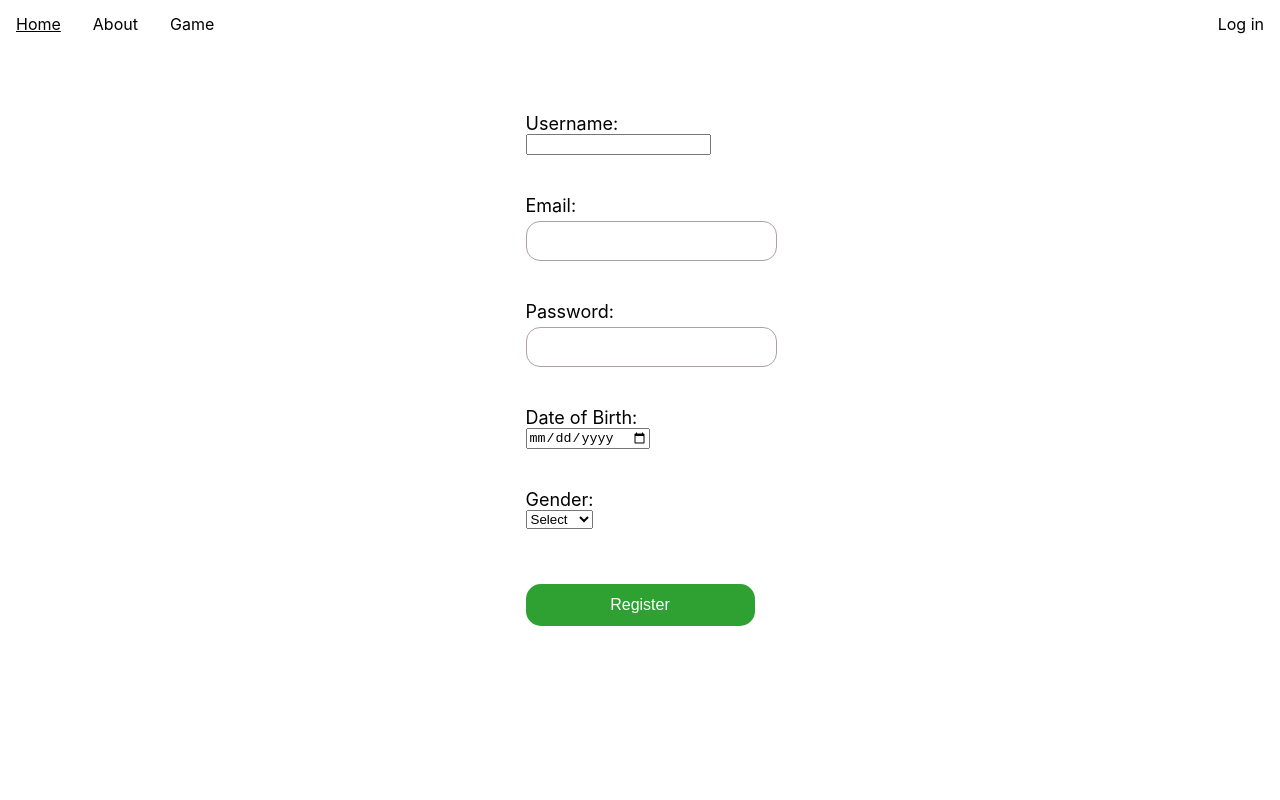
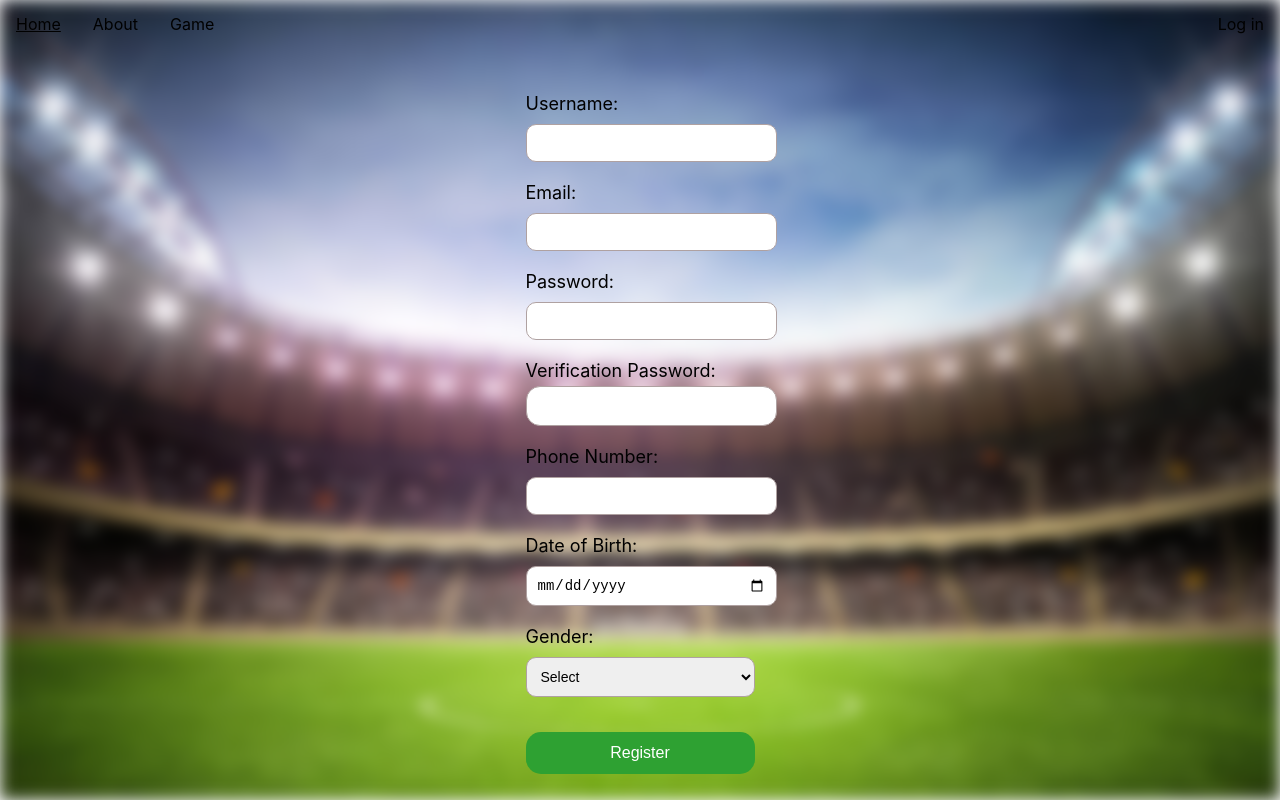
Before and after one commit to Shmulls/GoalFeed-Frontned, a React (Create React App) app: page /register in a window 1280 px wide. Built offline with nearby package versions, Linux system fonts and the light colour scheme.

Commit message:
register design page

```diff
--- a/src/Pages/register/register.css
+++ b/src/Pages/register/register.css
@@ -0,0 +1,36 @@
+.background-image {
+    background-image: url("/src/Pages/login/loginPhoto.jpg");
+    background-size: cover;
+    background-position: center;
+    filter: blur(8px); /* Apply blur effect */
+    position: fixed;
+    top: 0;
+    left: 0;
+    right: 0;
+    bottom: 0;
+    z-index: -1;
+
+  }
+  label{
+    font-size: 18px;
+    margin-top: 0px;
+    display: flex;
+    flex-direction: column;
+    align-items: flex-start;
+  }
+  select[type="gender"],
+  input[type="text"],
+  input[type="remail"],
+  input[type="rpassword"],
+  input[type="Vpassword"],
+  input[type="tel"],
+  input[type="date"] {
+  /* margin-left: .5rem; */
+  padding: 10px;
+  /* display: flex; */
+  font-size: 14px;
+  border: 1px solid #afa1a1;
+  border-radius: 10px;
+  margin-top: 10px;
+  width: 100%;
+}
--- a/src/Pages/register/register.js
+++ b/src/Pages/register/register.js
@@ -3,12 +3,20 @@ import { useNavigate } from "react-router-dom";
 import { sendRegistrationRequest } from "../../API/Auth_calls";
 import "./register.css";
 
+function checkPassword(password) {
+  // Password regex pattern to match the specified conditions
+  const passwordRegex = /^(?=.*[a-z])(?=.*[A-Z])(?=.*\d)(?=.*[@$!%*?&])[A-Za-z\d@$!%*?&]{8,12}$/;
+  return passwordRegex.test(password);
+}
+
 function Register() {
   const [username, setUsername] = useState("");
   const [email, setEmail] = useState("");
   const [password, setPassword] = useState("");
+  const [Vpassword, setVPassword] = useState("");
   const [dateOfBirth, setDateOfBirth] = useState("");
   const [gender, setGender] = useState("");
+  const [phoneNumber, setPhoneNumber] = useState("");
   const navigate = useNavigate();
 
   const handleUsernameChange = (event) => {
@@ -23,6 +31,10 @@ function Register() {
     setPassword(event.target.value);
   };
 
+  const handleVPasswordChange = (event) => {
+    setVPassword(event.target.value);
+  };
+
   const handleDateOfBirthChange = (event) => {
     setDateOfBirth(event.target.value);
   };
@@ -31,11 +43,20 @@ function Register() {
     setGender(event.target.value);
   };
 
+  const handlePhoneNumberChange = (event) => {
+    setPhoneNumber(event.target.value);
+  };
+
   const handleSubmit = async (event) => {
     event.preventDefault();
     console.log(
-      `Username: ${username}, Email: ${email}, Password: ${password}, Date of Birth: ${dateOfBirth}, Gender: ${gender}`,
+      `Username: ${username}, Email: ${email}, Password: ${password}, Date of Birth: ${dateOfBirth}, Gender: ${gender}, Phone Number: ${phoneNumber}`
     );
+
+    if (
+      checkPassword(password) &&
+      password === Vpassword
+    ) {
       try {
         await sendRegistrationRequest({
           username,
@@ -43,15 +64,28 @@ function Register() {
           password,
           dateOfBirth,
           gender,
+          phoneNumber,
         });
         navigate("/login");
       } catch (error) {
         console.error(error);
       }
+    } else {
+      // Password verification failed
+      alert(
+        JSON.stringify({
+          message:
+            "Password verification failed. Make sure the password meets the requirements and matches the verification password.",
+        })
+      );
+      setPassword("");
+      setVPassword("");
+    }
   };
 
   return (
     <div className="form">
+      <div className="background-image"></div>
       <form onSubmit={handleSubmit}>
         <label>
           Username:
@@ -60,15 +94,33 @@ function Register() {
         <br />
         <label>
           Email:
-          <input type="email" value={email} onChange={handleEmailChange} />
+          <input type="remail" value={email} onChange={handleEmailChange} />
         </label>
         <br />
         <label>
           Password:
           <input
-            type="password"
+            type="rpassword"
             value={password}
             onChange={handlePasswordChange}
+          />
+        </label>
+        <br />
+        <label>
+          Verification Password:
+          <input
+            type="password"
+            value={Vpassword}
+            onChange={handleVPasswordChange}
+          />
+        </label>
+        <br />
+        <label>
+          Phone Number:
+          <input
+            type="tel"
+            value={phoneNumber}
+            onChange={handlePhoneNumberChange}
           />
         </label>
         <br />
@@ -83,7 +135,7 @@ function Register() {
         <br />
         <label>
           Gender:
-          <select value={gender} onChange={handleGenderChange}>
+          <select type="gender" value={gender} onChange={handleGenderChange}>
             <option value="">Select</option>
             <option value="male">Male</option>
             <option value="female">Female</option>
```
Lines whose indentation alone changed are shown as unchanged.
